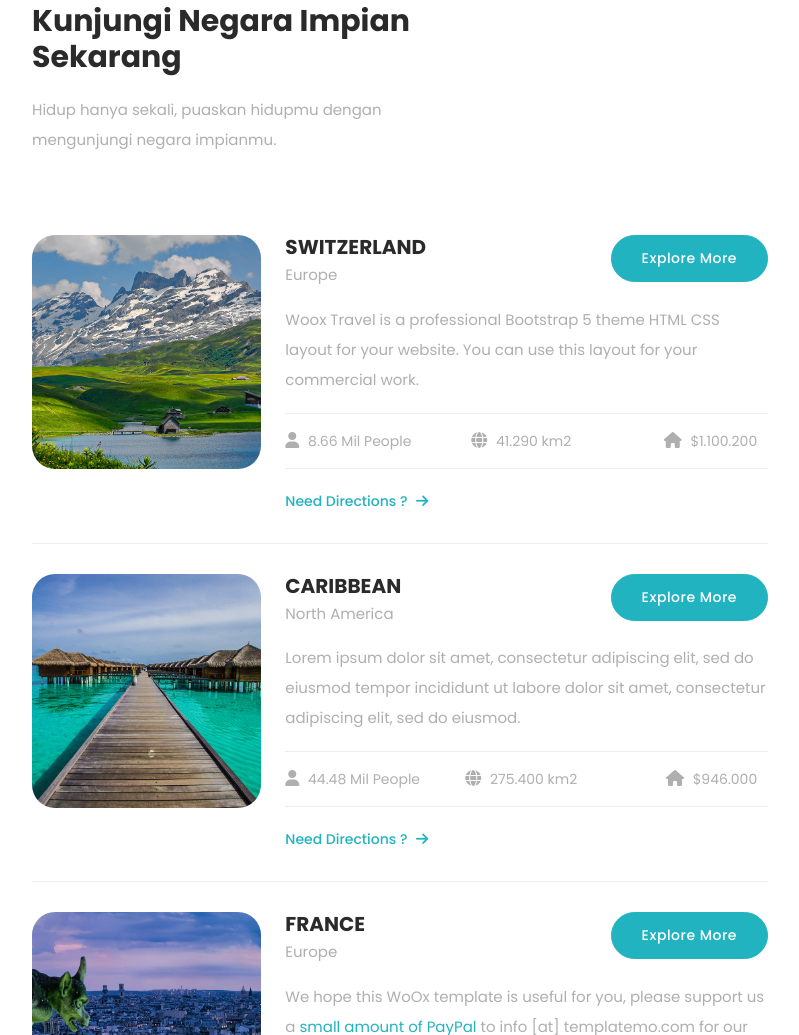
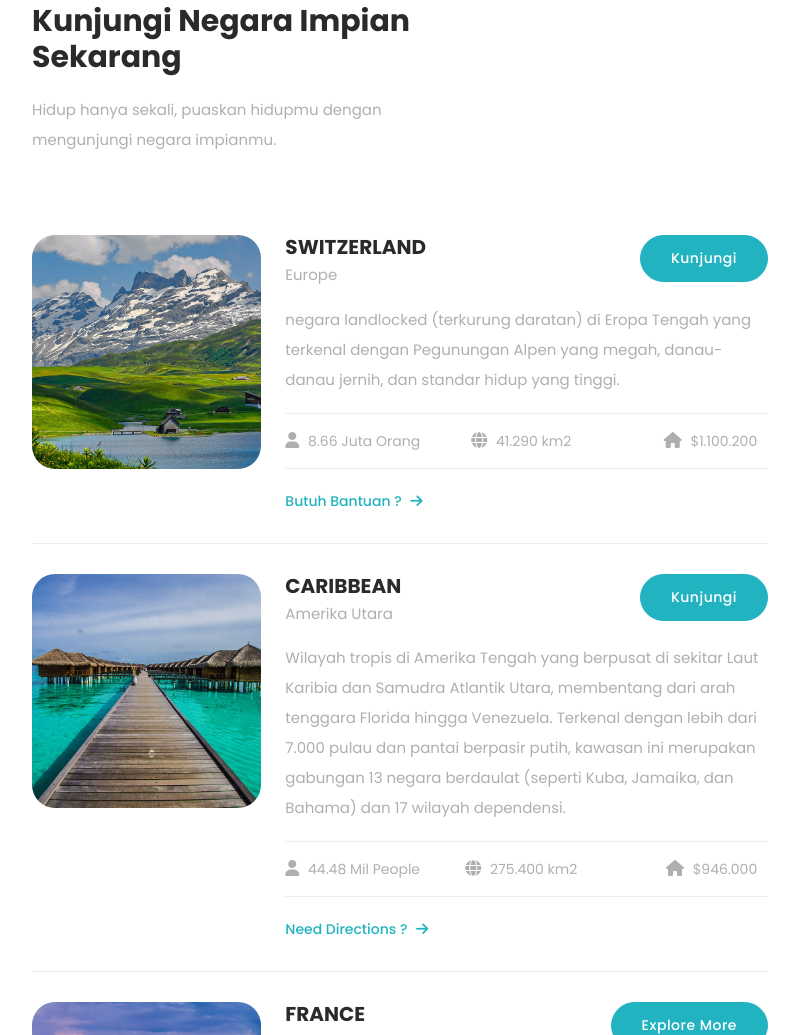
Before and after one commit to farissyahahah-creator/fariswebsite, a plain HTML site: page index.html in a window 1280 px wide. Shown: the part 917-1952 px from the top of the page, without its empty margins (50-849 px from the left). Drawn offline with nearby package versions, Linux system fonts and the light colour scheme.

Commit message:
Update index.html

```diff
--- a/index.html
+++ b/index.html
@@ -270,16 +270,16 @@ https://templatemo.com/tm-580-woox-travel
                         <h4>SWITZERLAND</h4>
                         <span>Europe</span>
                         <div class="main-button">
-                          <a href="about.html">Explore More</a>
+                          <a href="about.html">Kunjungi</a>
                         </div>
-                        <p>Woox Travel is a professional Bootstrap 5 theme HTML CSS layout for your website. You can use this layout for your commercial work.</p>
+                        <p>negara landlocked (terkurung daratan) di Eropa Tengah yang terkenal dengan Pegunungan Alpen yang megah, danau-danau jernih, dan standar hidup yang tinggi.</p>
                         <ul class="info">
-                          <li><i class="fa fa-user"></i> 8.66 Mil People</li>
+                          <li><i class="fa fa-user"></i> 8.66 Juta Orang </li>
                           <li><i class="fa fa-globe"></i> 41.290 km2</li>
                           <li><i class="fa fa-home"></i> $1.100.200</li>
                         </ul>
                         <div class="text-button">
-                          <a href="about.html">Need Directions ? <i class="fa fa-arrow-right"></i></a>
+                          <a href="about.html">Butuh Bantuan ? <i class="fa fa-arrow-right"></i></a>
                         </div>
                       </div>
                     </div>
@@ -297,11 +297,11 @@ https://templatemo.com/tm-580-woox-travel
                     <div class="col-lg-8 col-sm-7">
                       <div class="right-content">
                         <h4>CARIBBEAN</h4>
-                        <span>North America</span>
+                        <span>Amerika Utara</span>
                         <div class="main-button">
-                          <a href="about.html">Explore More</a>
+                          <a href="about.html">Kunjungi</a>
                         </div>
-                        <p>Lorem ipsum dolor sit amet, consectetur adipiscing elit, sed do eiusmod tempor incididunt ut labore dolor sit amet, consectetur adipiscing elit, sed do eiusmod.</p>
+                        <p>Wilayah tropis di Amerika Tengah yang berpusat di sekitar Laut Karibia dan Samudra Atlantik Utara, membentang dari arah tenggara Florida hingga Venezuela. Terkenal dengan lebih dari 7.000 pulau dan pantai berpasir putih, kawasan ini merupakan gabungan 13 negara berdaulat (seperti Kuba, Jamaika, dan Bahama) dan 17 wilayah dependensi.</p>
                         <ul class="info">
                           <li><i class="fa fa-user"></i> 44.48 Mil People</li>
                           <li><i class="fa fa-globe"></i> 275.400 km2</li>
```
